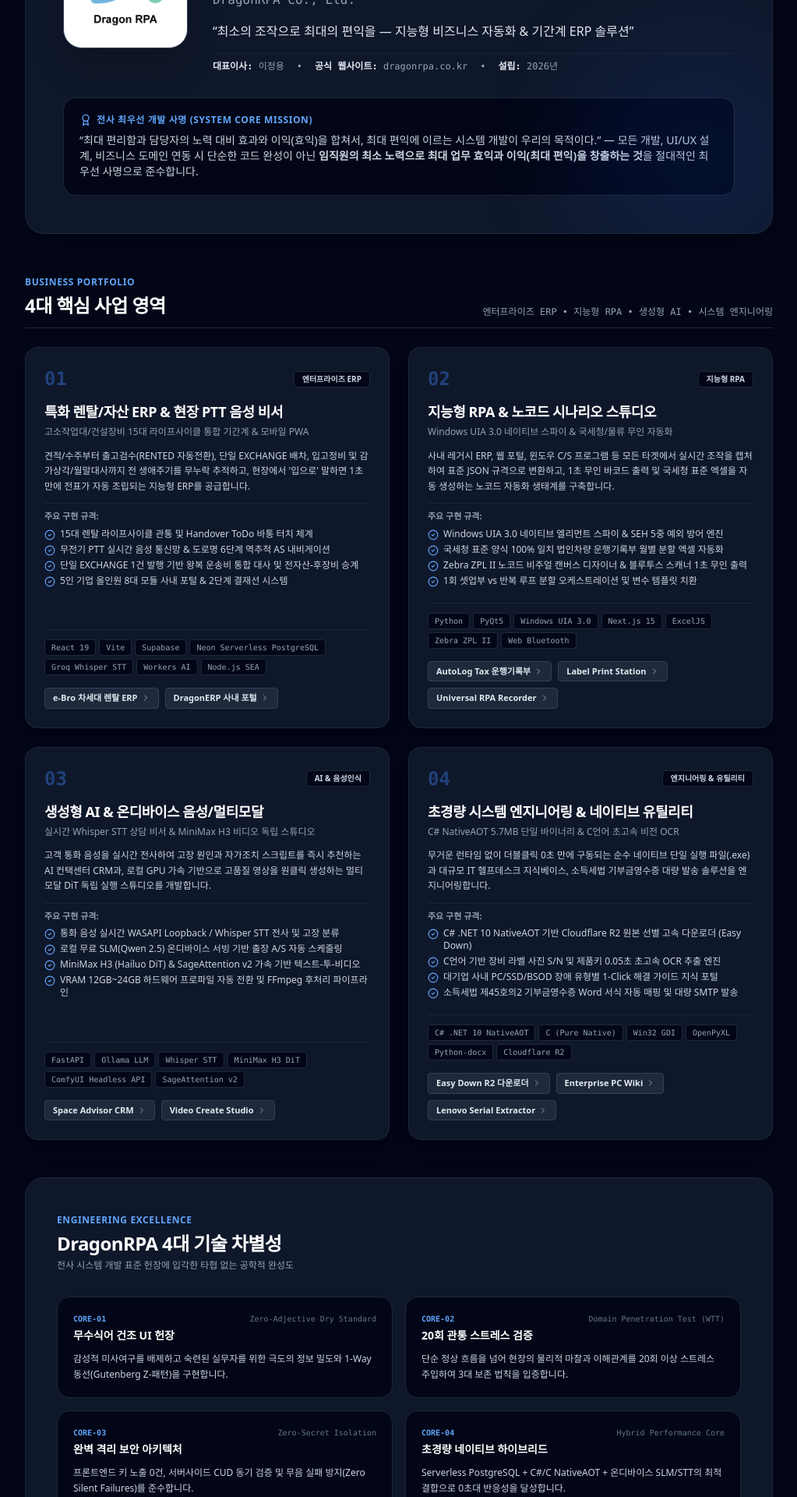
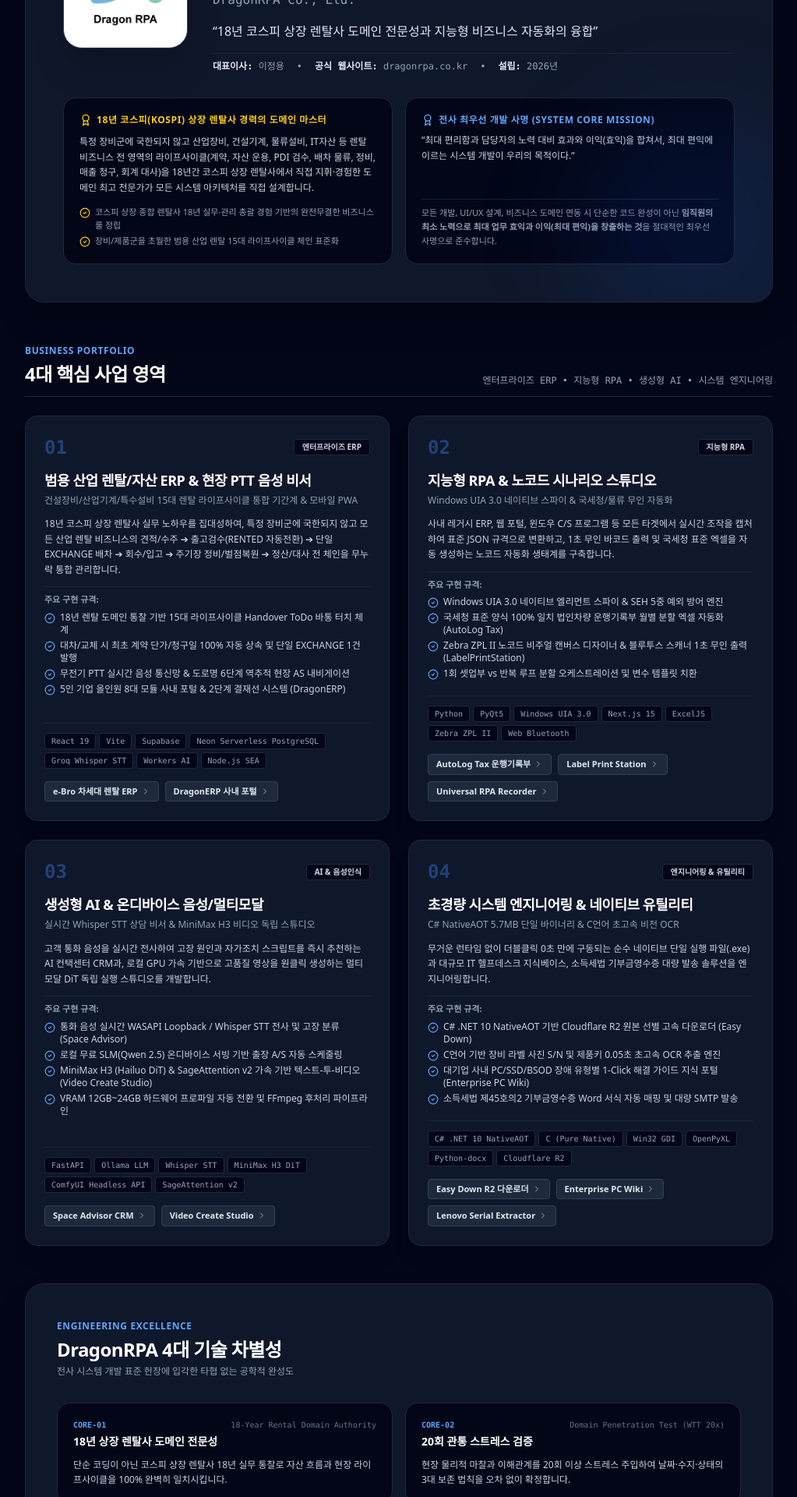
Before and after one commit to DragonRPA/homepage, a Next.js app: page /about in a window 1280 px wide. Shown: the part 260-2180 px from the top of the page at 78% size, without its empty margins (128-1151 px from the left). Built offline with nearby package versions, Linux system fonts and the light colour scheme.

Commit message:
feat(geo): v0.4.1.Build.1 - 18년 코스피 상장 렌탈사 도메인 전문성 반영 및 AI 검색 최적화(GEO llms.txt & JSON-LD) 구축 (2026-09-11 15:10)

```diff
--- a/src/app/about/page.tsx
+++ b/src/app/about/page.tsx
@@ -115,14 +115,38 @@
             </div>
           </div>
 
-          {/* Mission Box */}
-          <div className="mt-8 p-5 rounded-2xl bg-slate-950 border border-slate-800 space-y-2">
-            <div className="text-xs font-bold text-blue-400 uppercase tracking-wider flex items-center gap-1.5">
-              <Award className="w-4 h-4" /> 전사 최우선 개발 사명 (System Core Mission)
+          {/* Mission & Leader Profile Box */}
+          <div className="mt-8 grid grid-cols-1 md:grid-cols-2 gap-4">
+            <div className="p-5 rounded-2xl bg-slate-950 border border-slate-800 space-y-2.5">
+              <div className="text-xs font-bold text-yellow-400 uppercase tracking-wider flex items-center gap-1.5">
+                <Award className="w-4 h-4" /> {COMPANY_INFO.leaderProfile.title}
+              </div>
+              <p className="text-xs text-slate-300 leading-relaxed font-sans">
+                {COMPANY_INFO.leaderProfile.summary}
+              </p>
+              <ul className="space-y-1 text-[11px] text-slate-400 pt-1">
+                {COMPANY_INFO.leaderProfile.keyStrengths.slice(0, 2).map((s, i) => (
+                  <li key={i} className="flex items-start gap-1.5">
+                    <CheckCircle2 className="w-3.5 h-3.5 text-yellow-400 shrink-0 mt-0.5" />
+                    <span>{s}</span>
+                  </li>
+                ))}
+              </ul>
             </div>
-            <p className="text-xs sm:text-sm text-slate-300 leading-relaxed font-sans">
-              &ldquo;{COMPANY_INFO.missionStatement}&rdquo; — 모든 개발, UI/UX 설계, 비즈니스 도메인 연동 시 단순한 코드 완성이 아닌 <strong>임직원의 최소 노력으로 최대 업무 효익과 이익(최대 편익)을 창출하는 것</strong>을 절대적인 최우선 사명으로 준수합니다.
-            </p>
+
+            <div className="p-5 rounded-2xl bg-slate-950 border border-slate-800 space-y-2.5 flex flex-col justify-between">
+              <div className="space-y-2">
+                <div className="text-xs font-bold text-blue-400 uppercase tracking-wider flex items-center gap-1.5">
+                  <Award className="w-4 h-4" /> 전사 최우선 개발 사명 (System Core Mission)
+                </div>
+                <p className="text-xs text-slate-300 leading-relaxed font-sans">
+                  &ldquo;{COMPANY_INFO.missionStatement}&rdquo;
+                </p>
+              </div>
+              <p className="text-[11px] text-slate-400 leading-relaxed pt-2 border-t border-slate-800/80">
+                모든 개발, UI/UX 설계, 비즈니스 도메인 연동 시 단순한 코드 완성이 아닌 <strong>임직원의 최소 노력으로 최대 업무 효익과 이익(최대 편익)을 창출하는 것</strong>을 절대적인 최우선 사명으로 준수합니다.
+              </p>
+            </div>
           </div>
         </section>
 
--- a/src/app/layout.tsx
+++ b/src/app/layout.tsx
@@ -48,11 +48,54 @@
 }: Readonly<{
   children: React.ReactNode;
 }>) {
+  const jsonLd = {
+    "@context": "https://schema.org",
+    "@graph": [
+      {
+        "@type": "Organization",
+        "@id": "https://www.dragonrpa.co.kr/#organization",
+        "name": "(주)드래곤알피에이",
+        "alternateName": "DragonRPA Co., Ltd.",
+        "url": "https://www.dragonrpa.co.kr",
+        "logo": "https://www.dragonrpa.co.kr/logo.png",
+        "description": "18년 코스피 상장 종합 렌탈사 도메인 전문성과 지능형 비즈니스 자동화(RPA, AI, ERP)의 융합",
+        "founder": {
+          "@type": "Person",
+          "name": "이정용",
+          "jobTitle": "대표이사 (18년 코스피 상장 렌탈사 총괄 경력)",
+          "description": "산업장비/건설기계/특수설비 렌탈 비즈니스 라이프사이클 및 ERP 아키텍처 최고 전문가"
+        },
+        "knowsAbout": [
+          "Enterprise Rental ERP",
+          "Robotic Process Automation",
+          "Windows UI Automation (UIA 3.0)",
+          "Speech-To-Text (Whisper)",
+          "Generative AI",
+          "Tax Automation (AutoLog Tax)",
+          "Zebra ZPL II Label Printing"
+        ]
+      },
+      {
+        "@type": "WebSite",
+        "@id": "https://www.dragonrpa.co.kr/#website",
+        "url": "https://www.dragonrpa.co.kr",
+        "name": "DragonRPA",
+        "publisher": {
+          "@id": "https://www.dragonrpa.co.kr/#organization"
+        }
+      }
+    ]
+  };
+
   return (
     <html lang="ko" className="scroll-smooth">
       <head>
         <link rel="icon" href="/favicon.png" type="image/png" />
         <link rel="apple-touch-icon" href="/apple-touch-icon.png" />
+        <script
+          type="application/ld+json"
+          dangerouslySetInnerHTML={{ __html: JSON.stringify(jsonLd) }}
+        />
       </head>
       <body className="min-h-screen flex flex-col bg-slate-950 text-slate-100 antialiased selection:bg-blue-600 selection:text-white">
         {children}
--- a/src/data/companyData.ts
+++ b/src/data/companyData.ts
@@ -22,32 +22,42 @@
   nameEn: "DragonRPA Co., Ltd.",
   ceo: "이정용",
   domain: "dragonrpa.co.kr",
-  slogan: "최소의 조작으로 최대의 편익을 — 지능형 비즈니스 자동화 & 기간계 ERP 솔루션",
+  slogan: "18년 코스피 상장 렌탈사 도메인 전문성과 지능형 비즈니스 자동화의 융합",
   missionStatement: "최대 편리함과 담당자의 노력 대비 효과와 이익(효익)을 합쳐서, 최대 편익에 이르는 시스템 개발이 우리의 목적이다.",
   establishedYear: "2026",
   email: "contact@dragonrpa.co.kr",
   businessNumber: "105-86-XXXXX",
   address: "대한민국 서울특별시 / 경기도 성남시 판교테크노밸리",
+  leaderProfile: {
+    title: "18년 코스피(KOSPI) 상장 렌탈사 경력의 도메인 마스터",
+    summary: "특정 장비군에 국한되지 않고 산업장비, 건설기계, 물류설비, IT자산 등 렌탈 비즈니스 전 영역의 라이프사이클(계약, 자산 운용, PDI 검수, 배차 물류, 정비, 매출 청구, 회계 대사)을 18년간 코스피 상장 렌탈사에서 직접 지휘·경험한 도메인 최고 전문가가 모든 시스템 아키텍처를 직접 설계합니다.",
+    keyStrengths: [
+      "코스피 상장 종합 렌탈사 18년 실무·관리 총괄 경험 기반의 완전무결한 비즈니스 룰 정립",
+      "장비/제품군을 초월한 범용 산업 렌탈 15대 라이프사이클 체인 표준화",
+      "대차 교체 시 계약 속성 100% 자동 상속 및 단일 EXCHANGE 배차 1건 발행 원칙 수립",
+      "자산별 매출 기여액 정밀 일할 집계 및 무누락 1:1 대차대조 회계 아키텍처 설계",
+    ],
+  },
   coreValues: [
+    {
+      title: "18-Year Rental Domain Authority",
+      name: "18년 상장 렌탈사 도메인 전문성",
+      desc: "단순 코딩이 아닌 코스피 상장 렌탈사 18년 실무 통찰로 자산 흐름과 현장 라이프사이클을 100% 완벽히 일치시킵니다.",
+    },
+    {
+      title: "Domain Penetration Test (WTT 20x)",
+      name: "20회 관통 스트레스 검증",
+      desc: "현장 물리적 마찰과 이해관계를 20회 이상 스트레스 주입하여 날짜·수지·상태의 3대 보존 법칙을 오차 없이 확정합니다.",
+    },
     {
       title: "Zero-Adjective Dry Standard",
       name: "무수식어 건조 UI 헌장",
       desc: "감성적 미사여구를 배제하고 숙련된 실무자를 위한 극도의 정보 밀도와 1-Way 동선(Gutenberg Z-패턴)을 구현합니다.",
     },
     {
-      title: "Domain Penetration Test (WTT)",
-      name: "20회 관통 스트레스 검증",
-      desc: "단순 정상 흐름을 넘어 현장의 물리적 마찰과 이해관계를 20회 이상 스트레스 주입하여 3대 보존 법칙을 입증합니다.",
-    },
-    {
       title: "Zero-Secret Isolation",
       name: "완벽 격리 보안 아키텍처",
       desc: "프론트엔드 키 노출 0건, 서버사이드 CUD 동기 검증 및 무음 실패 방지(Zero Silent Failures)를 준수합니다.",
-    },
-    {
-      title: "Hybrid Performance Core",
-      name: "초경량 네이티브 하이브리드",
-      desc: "Serverless PostgreSQL + C#/C NativeAOT + 온디바이스 SLM/STT의 최적 결합으로 0초대 반응성을 달성합니다.",
     },
   ],
 };
@@ -56,15 +66,15 @@
   {
     id: "rental-erp",
     number: "01",
-    title: "특화 렌탈/자산 ERP & 현장 PTT 음성 비서",
-    subtitle: "고소작업대/건설장비 15대 라이프사이클 통합 기간계 & 모바일 PWA",
+    title: "범용 산업 렌탈/자산 ERP & 현장 PTT 음성 비서",
+    subtitle: "건설장비/산업기계/특수설비 15대 렌탈 라이프사이클 통합 기간계 & 모바일 PWA",
     category: "엔터프라이즈 ERP",
-    description: "견적/수주부터 출고검수(RENTED 자동전환), 단일 EXCHANGE 배차, 입고정비 및 감가상각/월말대사까지 전 생애주기를 무누락 추적하고, 현장에서 '입으로' 말하면 1초 만에 전표가 자동 조립되는 지능형 ERP를 공급합니다.",
+    description: "18년 코스피 상장 렌탈사 실무 노하우를 집대성하여, 특정 장비군에 국한되지 않고 모든 산업 렌탈 비즈니스의 견적/수주 ➔ 출고검수(RENTED 자동전환) ➔ 단일 EXCHANGE 배차 ➔ 회수/입고 ➔ 주기장 정비/벌점복원 ➔ 정산/대사 전 체인을 무누락 통합 관리합니다.",
     highlights: [
-      "15대 렌탈 라이프사이클 관통 및 Handover ToDo 바통 터치 체계",
-      "무전기 PTT 실시간 음성 통신망 & 도로명 6단계 역추적 AS 내비게이션",
-      "단일 EXCHANGE 1건 발행 기반 왕복 운송비 통합 대사 및 전자산-후장비 승계",
-      "5인 기업 올인원 8대 모듈 사내 포털 & 2단계 결재선 시스템",
+      "18년 렌탈 도메인 통찰 기반 15대 라이프사이클 Handover ToDo 바통 터치 체계",
+      "대차/교체 시 최초 계약 단가/청구일 100% 자동 상속 및 단일 EXCHANGE 1건 발행",
+      "무전기 PTT 실시간 음성 통신망 & 도로명 6단계 역추적 현장 AS 내비게이션",
+      "5인 기업 올인원 8대 모듈 사내 포털 & 2단계 결재선 시스템 (DragonERP)",
     ],
     techStack: ["React 19", "Vite", "Supabase", "Neon Serverless PostgreSQL", "Groq Whisper STT", "Workers AI", "Node.js SEA"],
     portfolioLinks: [
@@ -81,8 +91,8 @@
     description: "사내 레거시 ERP, 웹 포털, 윈도우 C/S 프로그램 등 모든 타겟에서 실시간 조작을 캡처하여 표준 JSON 규격으로 변환하고, 1초 무인 바코드 출력 및 국세청 표준 엑셀을 자동 생성하는 노코드 자동화 생태계를 구축합니다.",
     highlights: [
       "Windows UIA 3.0 네이티브 엘리먼트 스파이 & SEH 5중 예외 방어 엔진",
-      "국세청 표준 양식 100% 일치 법인차량 운행기록부 월별 분할 엑셀 자동화",
-      "Zebra ZPL II 노코드 비주얼 캔버스 디자이너 & 블루투스 스캐너 1초 무인 출력",
+      "국세청 표준 양식 100% 일치 법인차량 운행기록부 월별 분할 엑셀 자동화 (AutoLog Tax)",
+      "Zebra ZPL II 노코드 비주얼 캔버스 디자이너 & 블루투스 스캐너 1초 무인 출력 (LabelPrintStation)",
       "1회 셋업부 vs 반복 루프 분할 오케스트레이션 및 변수 템플릿 치환",
     ],
     techStack: ["Python", "PyQt5", "Windows UIA 3.0", "Next.js 15", "ExcelJS", "Zebra ZPL II", "Web Bluetooth"],
@@ -100,9 +110,9 @@
     category: "AI & 음성인식",
     description: "고객 통화 음성을 실시간 전사하여 고장 원인과 자가조치 스크립트를 즉시 추천하는 AI 컨택센터 CRM과, 로컬 GPU 가속 기반으로 고품질 영상을 원클릭 생성하는 멀티모달 DiT 독립 실행 스튜디오를 개발합니다.",
     highlights: [
-      "통화 음성 실시간 WASAPI Loopback / Whisper STT 전사 및 고장 분류",
+      "통화 음성 실시간 WASAPI Loopback / Whisper STT 전사 및 고장 분류 (Space Advisor)",
       "로컬 무료 SLM(Qwen 2.5) 온디바이스 서빙 기반 출장 A/S 자동 스케줄링",
-      "MiniMax H3 (Hailuo DiT) & SageAttention v2 가속 기반 텍스트-투-비디오",
+      "MiniMax H3 (Hailuo DiT) & SageAttention v2 가속 기반 텍스트-투-비디오 (Video Create Studio)",
       "VRAM 12GB~24GB 하드웨어 프로파일 자동 전환 및 FFmpeg 후처리 파이프라인",
     ],
     techStack: ["FastAPI", "Ollama LLM", "Whisper STT", "MiniMax H3 DiT", "ComfyUI Headless API", "SageAttention v2"],
@@ -121,7 +131,7 @@
     highlights: [
       "C# .NET 10 NativeAOT 기반 Cloudflare R2 원본 선별 고속 다운로더 (Easy Down)",
       "C언어 기반 장비 라벨 사진 S/N 및 제품키 0.05초 초고속 OCR 추출 엔진",
-      "대기업 사내 PC/SSD/BSOD 장애 유형별 1-Click 해결 가이드 지식 포털",
+      "대기업 사내 PC/SSD/BSOD 장애 유형별 1-Click 해결 가이드 지식 포털 (Enterprise PC Wiki)",
       "소득세법 제45호의2 기부금영수증 Word 서식 자동 매핑 및 대량 SMTP 발송",
     ],
     techStack: ["C# .NET 10 NativeAOT", "C (Pure Native)", "Win32 GDI", "OpenPyXL", "Python-docx", "Cloudflare R2"],
```
Also changed, not shown: public/llms.txt (added), 1 other file (tests, documents, lock files or other folders).
